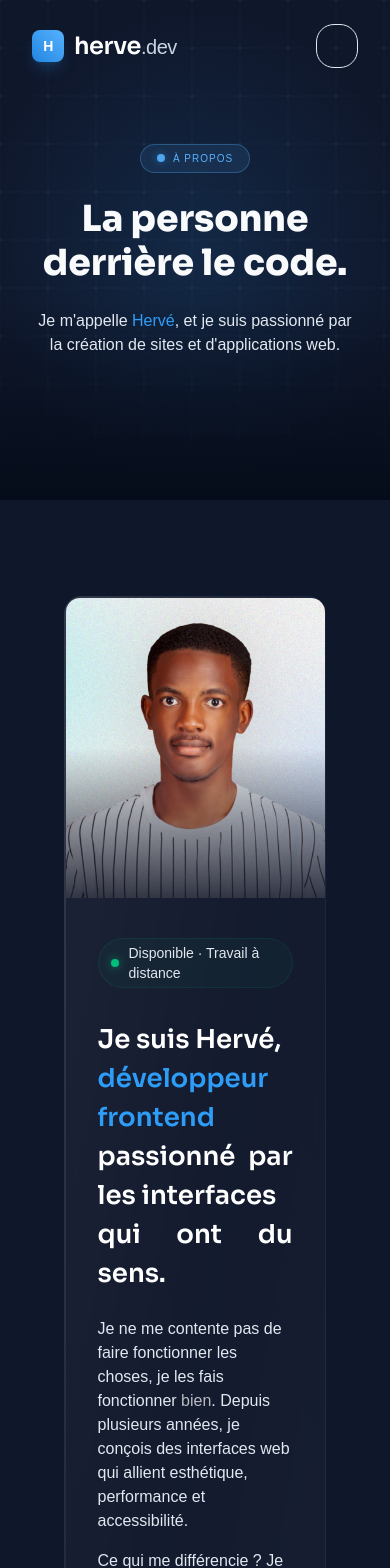
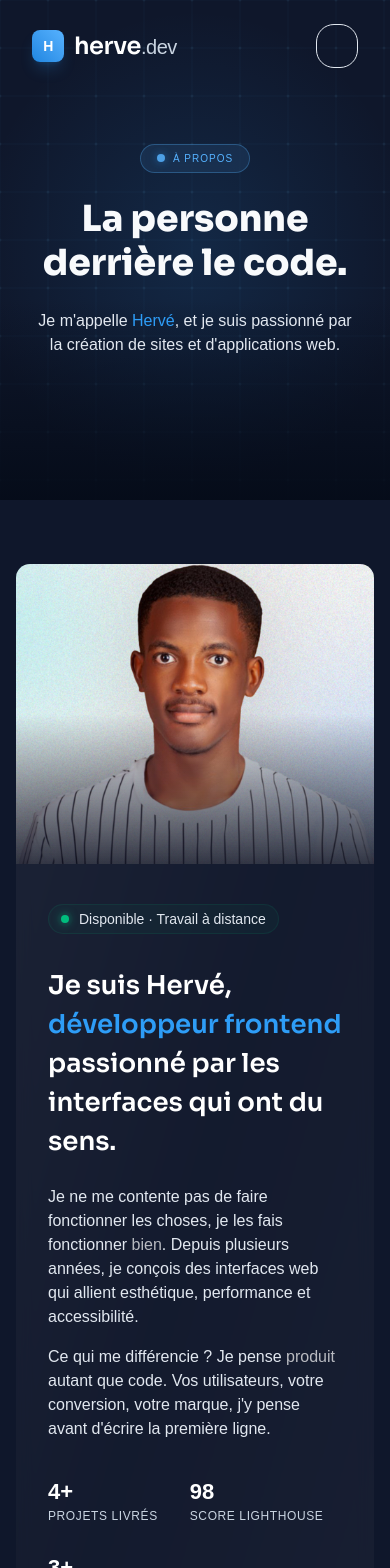
Before and after one commit to hervezossou/hz-portfolio, a Next.js app: page /about in a window 390 px wide. Shown: the top 1568 px of the page. Built offline with nearby package versions, Linux system fonts and the light colour scheme; some icons are missing; a web font is replaced by a local one.

Commit message:
UI: Responsive padding, about title reflow, and image height adjustments

```diff
--- a/src/components/organisms/about-card.tsx
+++ b/src/components/organisms/about-card.tsx
@@ -26,13 +26,13 @@ export function AboutCard({
     return (
         <div
             className={cn(
-                "rounded-2xl bg-linear-to-br from-white/15 via-white/5 to-white/10 p-[1.5px]",
+                "rounded-2xl bg-linear-to-br from-white/15 via-white/5 to-white/10",
                 className
             )}
         >
             <div className="flex flex-col overflow-hidden rounded-[14px] bg-slate-900/60 backdrop-blur-sm xl:flex-row">
                 {/* Image Section */}
-                <div className="relative order-first h-[300px] w-full shrink-0 md:h-[512px] xl:h-auto xl:w-[45%]">
+                <div className="relative order-first h-[300px] w-full shrink-0 md:h-[800px] xl:h-auto xl:w-[45%]">
                     <AboutImage src={image.src} alt={image.alt} />
                 </div>
 
@@ -47,7 +47,7 @@ export function AboutCard({
                     </div>
 
                     {/* Title */}
-                    <TypographyH3 className="mb-6 text-justify text-[clamp(26px,3.2vw,38px)] text-white">
+                    <TypographyH3 className="mb-6 text-[clamp(26px,3.2vw,38px)] text-white">
                         {title}
                     </TypographyH3>
 
--- a/src/components/sections/about-section.tsx
+++ b/src/components/sections/about-section.tsx
@@ -4,12 +4,9 @@ import { cn } from "@/components/lib/utils";
 const ABOUT_DATA = {
     title: (
         <>
-            Je suis Hervé,
-            <br />
-            <em className="text-azure-blue-500 not-italic">développeur frontend</em>
-            <br />
+            Je suis Hervé,{" "}
+            <em className="text-azure-blue-500 not-italic">développeur frontend</em>{" "}
             passionné par les interfaces
-            <br />
             qui ont du sens.
         </>
     ),
@@ -47,12 +44,12 @@ export function AboutSection({ className, variant = "primary" }: AboutSectionPro
     return (
         <section
             className={cn(
-                "overflow-hidden px-8 py-24",
+                "overflow-hidden px-4 py-16 md:px-8 md:py-24",
                 variant === "primary" ? "bg-slate-950" : "bg-slate-900",
                 className
             )}
         >
-            <div className="mx-auto max-w-[1440px] px-8">
+            <div className="mx-auto max-w-[1440px]">
                 <AboutCard {...ABOUT_DATA} />
             </div>
         </section>
--- a/src/components/sections/contact-section.tsx
+++ b/src/components/sections/contact-section.tsx
@@ -49,7 +49,7 @@ export const ContactSection = ({ variant = "accent" }: ContactSectionProps) => {
     return (
         <section
             className={cn(
-                "py-20 outline-none md:py-32",
+                "py-16 outline-none md:py-32",
                 variant === "primary"
                     ? "bg-slate-950"
                     : variant === "secondary"
--- a/src/components/sections/conversion-section.tsx
+++ b/src/components/sections/conversion-section.tsx
@@ -22,11 +22,11 @@ export function ConversionSection({
     return (
         <section
             className={cn(
-                "relative overflow-hidden py-24 md:py-32",
+                "relative overflow-hidden px-4 py-16 md:px-8 md:py-32",
                 variant === "primary" ? "bg-slate-950" : "bg-slate-900"
             )}
         >
-            <div className="mx-auto flex max-w-[1440px] justify-center px-8">
+            <div className="mx-auto flex max-w-[1440px] justify-center">
                 {/* Card Wrapper with premium border gradient */}
                 <div className="group relative w-full">
                     {/* Subtle glow behind the card */}
--- a/src/components/sections/hero-section.tsx
+++ b/src/components/sections/hero-section.tsx
@@ -30,7 +30,7 @@ export const HeroSection = ({ variant = "primary" }: HeroSectionProps) => {
                     initial={{ opacity: 0, y: 20 }}
                     animate={{ opacity: 1, y: 0 }}
                     transition={{ duration: 0.5 }}
-                    className="mb-8 flex items-center gap-3 rounded-full border border-slate-800 bg-slate-900/50 px-4 py-2 backdrop-blur-md"
+                    className="my-8 flex items-center gap-3 rounded-full border border-slate-800 bg-slate-900/50 px-4 py-2 backdrop-blur-md"
                 >
                     <span className="relative flex h-2 w-2">
                         <span className="bg-azure-blue-400 absolute inline-flex h-full w-full animate-ping rounded-full opacity-75"></span>
--- a/src/components/sections/parcours-section.tsx
+++ b/src/components/sections/parcours-section.tsx
@@ -47,11 +47,11 @@ export function ParcoursSection({ variant = "primary" }: ParcoursSectionProps) {
     return (
         <section
             className={cn(
-                "overflow-hidden px-8 py-32",
+                "overflow-hidden px-4 py-16 md:px-8 md:py-32",
                 variant === "primary" ? "bg-slate-950" : "bg-slate-900"
             )}
         >
-            <div className="mx-auto max-w-[1440px] px-8">
+            <div className="mx-auto max-w-[1440px]">
                 <SectionHeader
                     title={
                         <>
--- a/src/components/sections/positioning-section.tsx
+++ b/src/components/sections/positioning-section.tsx
@@ -18,7 +18,7 @@ export function PositioningSection({
                 variant === "primary" ? "bg-slate-950" : "bg-slate-900"
             )}
         >
-            <div className="mx-auto max-w-[1440px] px-8">
+            <div className="mx-auto max-w-[1440px] px-4 md:px-8">
                 <SectionHeader
                     title={
                         <>
--- a/src/components/sections/process-section.tsx
+++ b/src/components/sections/process-section.tsx
@@ -16,7 +16,7 @@ export function ProcessSection({ variant = "primary" }: ProcessSectionProps) {
                 variant === "primary" ? "bg-slate-950" : "bg-slate-900"
             )}
         >
-            <div className="mx-auto max-w-[1440px] px-8">
+            <div className="mx-auto max-w-[1440px] px-4 md:px-8">
                 <SectionHeader
                     title={
                         <>
--- a/src/components/sections/project-section.tsx
+++ b/src/components/sections/project-section.tsx
@@ -36,7 +36,7 @@ export function ProjectSection({ variant = "primary" }: ProjectSectionProps) {
                 <div className="absolute -right-[10%] bottom-0 h-[40vw] w-[40vw] rounded-full bg-[radial-gradient(circle,rgba(100,166,196,0.05)_0%,transparent_70%)]" />
             </div>
 
-            <div className="relative z-10 mx-auto max-w-[1440px] px-8 pb-24">
+            <div className="relative z-10 mx-auto max-w-[1440px] px-4 md:px-8 pb-24">
                 <SectionHeader
                     title={
                         <>
--- a/src/components/sections/stack-bento-section.tsx
+++ b/src/components/sections/stack-bento-section.tsx
@@ -82,12 +82,12 @@ export function StackBentoSection({
     return (
         <section
             className={cn(
-                "overflow-hidden px-8 py-16",
+                "overflow-hidden px-4 md:px-8 py-16",
                 variant === "primary" ? "bg-slate-950" : "bg-slate-900",
                 className
             )}
         >
-            <div className="mx-auto max-w-[1440px] px-8">
+            <div className="mx-auto max-w-[1440px]">
                 <SectionHeader
                     title={
                         <>
```
